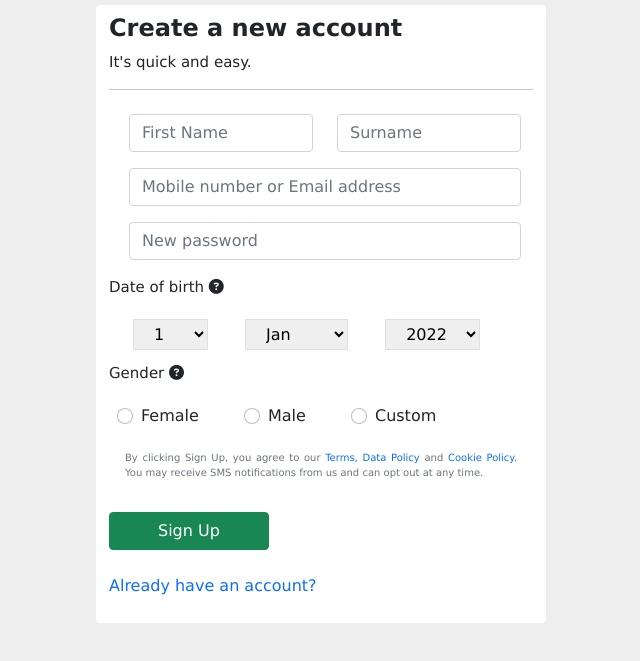
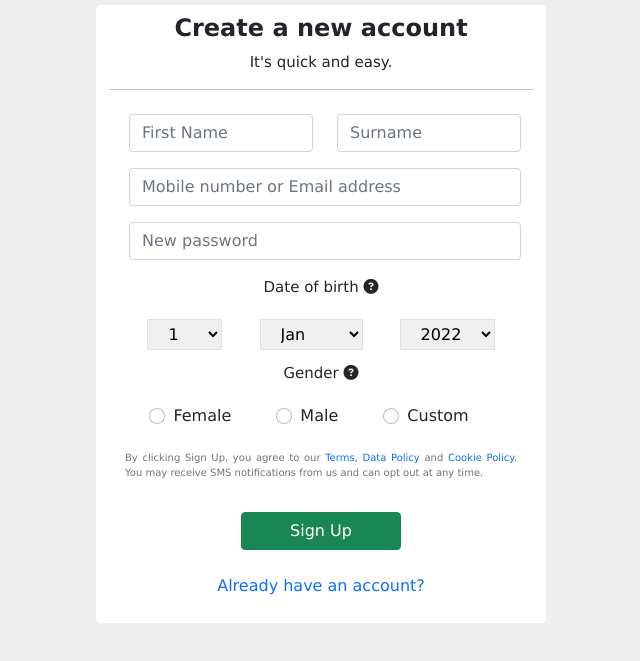
Before and after one commit to SrinidhiPavushetty/Bootstrap-Session3, a plain HTML site: page index.html in a window 1280 px wide. Shown: the part 91-752 px from the top of the page, without its empty margins (319-959 px from the left). Drawn offline with nearby package versions, Linux system fonts and the light colour scheme.

Commit message:
added center

```diff
--- a/index.html
+++ b/index.html
@@ -16,7 +16,7 @@
     <div class="container">
         <div class="row">
         <h1 class=" m-2 text-primary text-center">facebook</h1>
-        <div class="m-auto border border-white border-1 bg-white rounded" style="width:450px;">
+        <div class="m-auto border border-white border-1 text-center bg-white rounded" style="width:450px;">
             <h4 class="mt-2">Create a new account</h4>
             <p>It's quick and easy.</p>
             <hr color="grey">
```
